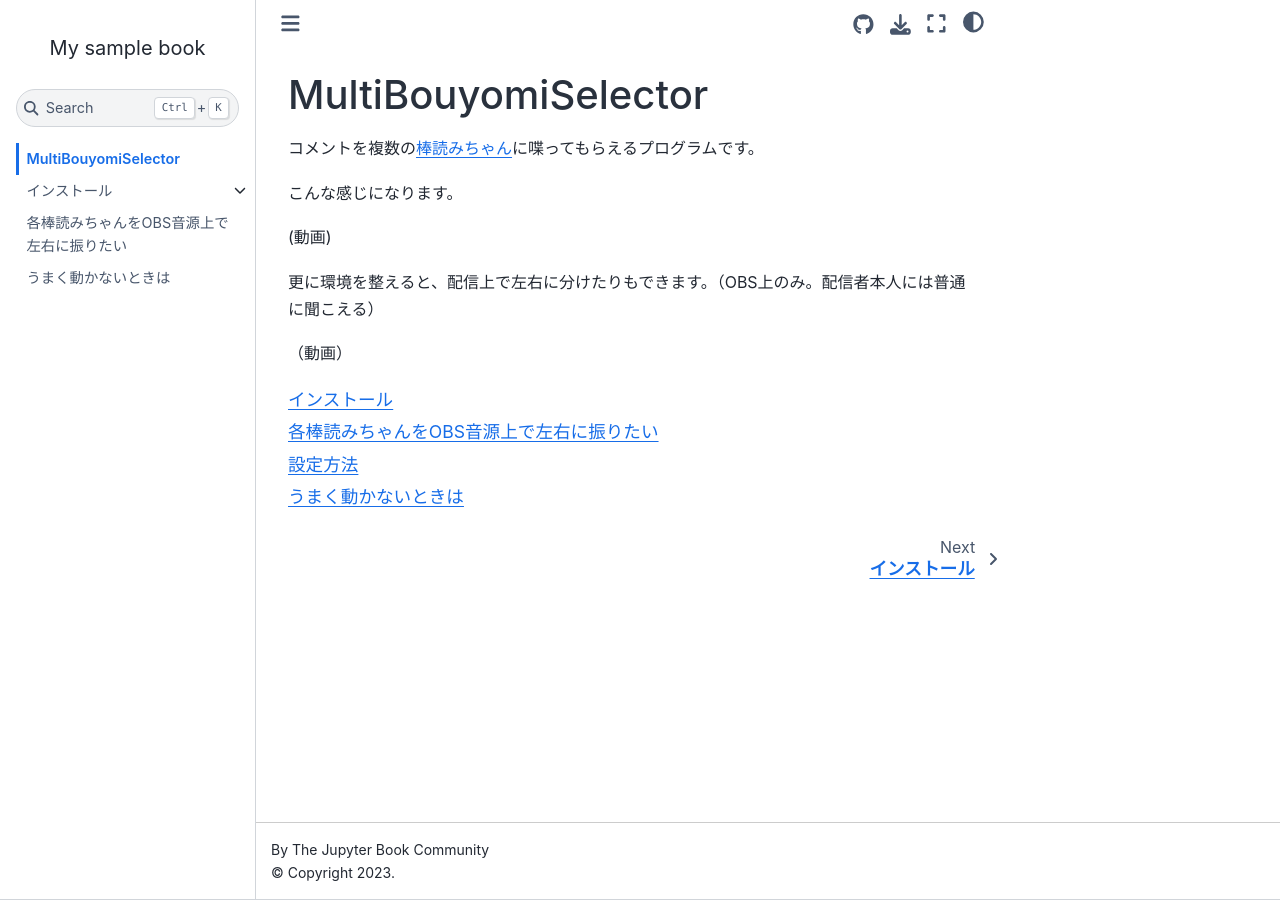
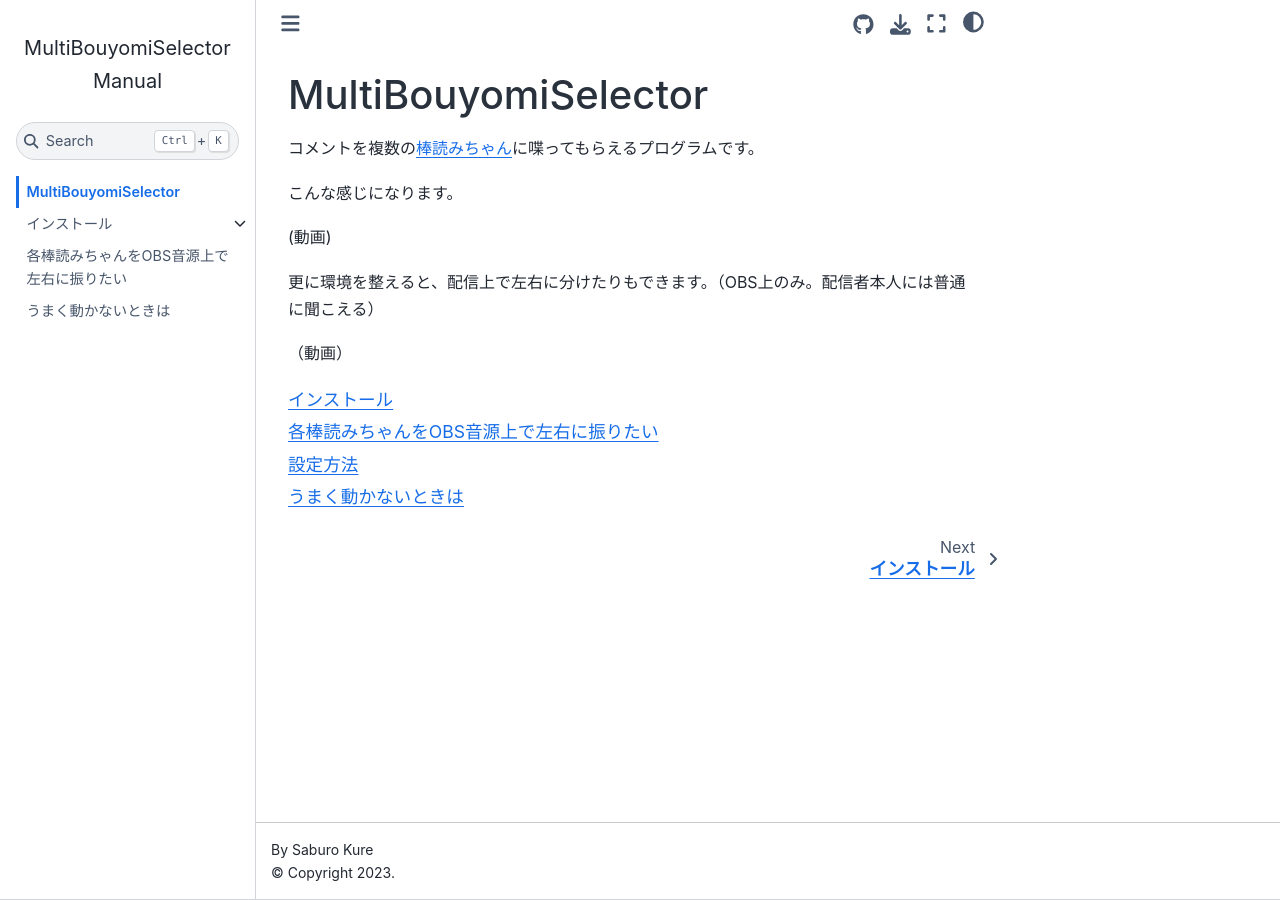
Before and after one commit to kure3rd/MultiBouyomiSelector, a Jupyter Book: the page built from intro.md, in a window 1280 px wide. Built offline with Jupyter Book 1.0.4 settings and Sphinx 7.4.7 and the Sphinx Book theme 1.1.4, drawn with Linux system fonts in a browser that asks for light colours.

Commit message:
title & author

```diff
--- a/_config.yml
+++ b/_config.yml
@@ -1,8 +1,8 @@
 # Book settings
 # Learn more at https://jupyterbook.org/customize/config.html
 
-title: My sample book
-author: The Jupyter Book Community
+title: MultiBouyomiSelector Manual
+author: Saburo Kure
 
 # Force re-execution of notebooks on each build.
 # See https://jupyterbook.org/content/execute.html
```
